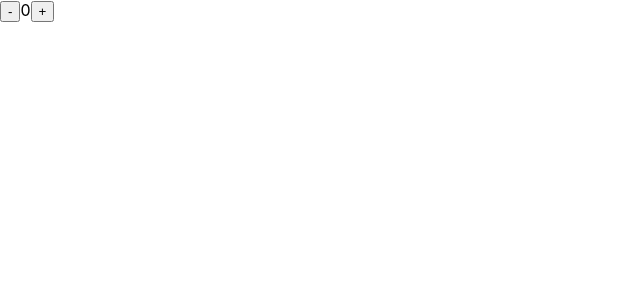
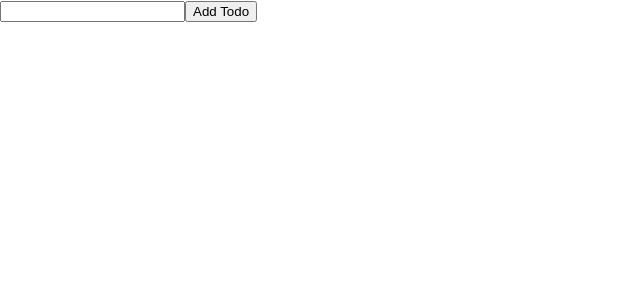
Before and after one commit to ALsaeed323/react_components_practice, a React (Create React App) app: page / in a window 1280 px wide. Shown: the top 300 px of the page, without its empty margins (0-640 px from the left). Built offline with nearby package versions, Linux system fonts and the light colour scheme.

Commit message:
continue learn usereduser

```diff
--- a/src/App.js
+++ b/src/App.js
@@ -1,40 +1,47 @@
-import React, { useReducer } from 'react';
+import React, { useReducer, useState } from 'react';
 
 // Action types
 const ACTIONS = {
-  INCREMENT: 'increment',
-  DECREMENT: 'decrement'
+  ADD_TODO: 'add-todo'
 };
 
 // Reducer function
 function reducer(state, action) {
   switch (action.type) {
-    case ACTIONS.INCREMENT:
-      return { count: state.count + 1 };
-    case ACTIONS.DECREMENT:
-      return { count: state.count - 1 };
+    case ACTIONS.ADD_TODO:
+      return [...state, { id: Date.now(), text: action.payload }];
     default:
-      console.log('Caught error in reducer:', action.type);
-      throw new Error();
+      return state;
   }
 }
 
 export default function App() {
-  const [state, dispatch] = useReducer(reducer, { count: 0 });
+  const [todos, dispatch] = useReducer(reducer, []);
+  const [name, setName] = useState('');
 
-  function increment() {
-    dispatch({ type: ACTIONS.INCREMENT });
-  }
-
-  function decrement() {
-    dispatch({ type: ACTIONS.DECREMENT });
+  // Handle form submission
+  function handleSubmit(e) {
+    e.preventDefault();
+    dispatch({ type: ACTIONS.ADD_TODO, payload: name });
+    setName(''); // Clear input after adding todo
   }
 
   return (
     <div>
-      <button onClick={decrement}>-</button>
-      <span>{state.count}</span>
-      <button onClick={increment}>+</button>
+      <form onSubmit={handleSubmit}>
+        <input
+          type="text"
+          value={name}
+          onChange={(e) => setName(e.target.value)}
+        />
+        <button type="submit">Add Todo</button>
+      </form>
+
+      <ul>
+        {todos.map(todo => (
+          <li key={todo.id}>{todo.text}</li>
+        ))}
+      </ul>
     </div>
   );
 }
```
